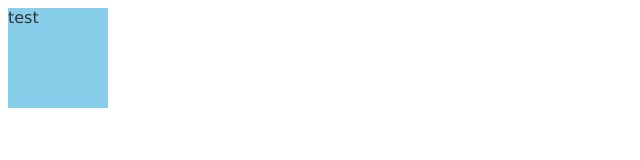
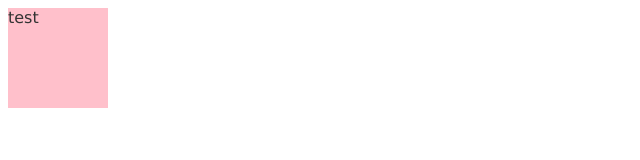
Before and after one commit to yusuke-ogata-yo/firstJS.train1, a plain HTML site: page index.html in a window 1280 px wide. Both pictures are taken after a click on the element "test". Shown: the whole page, without its empty margins (0-640 px from the left). Drawn offline with Linux system fonts and the light colour scheme.

Commit message:
finish firstJS #3

```diff
--- a/index.html
+++ b/index.html
@@ -7,9 +7,17 @@
   </head>
 
   <body>
-    <div class="box">
+    <div class="box" id="target">
       test
     </div>
+
+    <script>
+      'use strict';
+
+      document.getElementById('target').addEventListener('click', () => {
+        document.getElementById('target').style.background = 'pink';
+      });
+    </script>
   </body>
 
 
```
